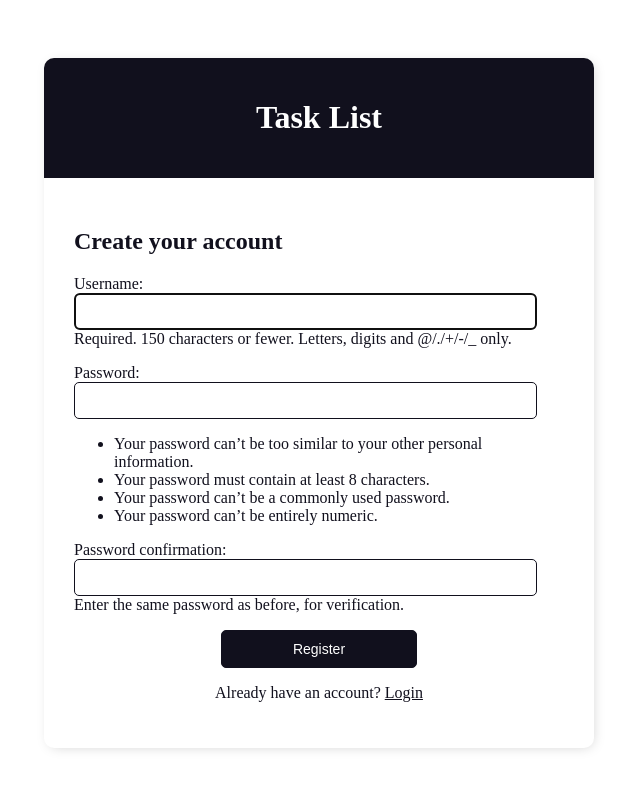
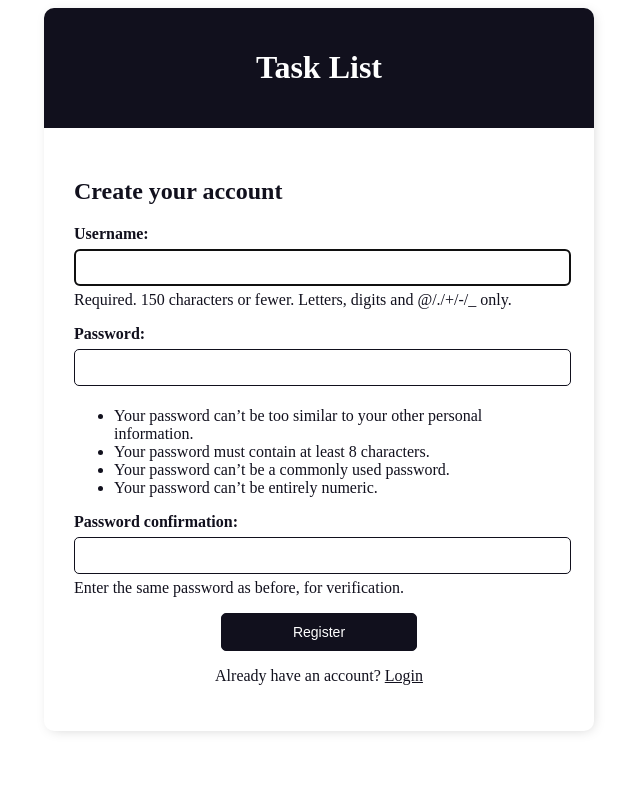
Before and after one commit to sudoc0ff33/todo_list, a Django app: page /register/ in a window 1280 px wide. Shown: the whole page, without its empty margins (321-961 px from the left). Run offline with Django 4.2, Linux system fonts and the light colour scheme.

Commit message:
Update main

```diff
--- a/base/templates/base/main.html
+++ b/base/templates/base/main.html
@@ -4,20 +4,42 @@
     <head>
         <meta charset="utf-8">
         <meta http-equiv="X-UA-Compatible" content="IE=edge">
-        <title>To Do List</title>
+        <title>Task List</title>
         <meta name="description" content="">
         <meta name="viewport" content="width=device-width, initial-scale=1">
+
 
         <link rel="preconnect" href="https://fonts.gstatic.com" crossorigin>
         <link href="https://fonts.googleapis.com/css2?family=Nunito:wght@200&display=swap" rel="stylesheet">
 
         <style>
-            body{
+            body {
                 background-color: #fff;
                 font-family: 'Times New Roman', Times, serif;
-                padding-top: 50px;
+                padding-top: 0px;
+              }
 
-            }
+              /* Responsive styles for different screen sizes */
+              /* Adjust these media queries and styles as per your app's design requirements */
+
+              /* Small devices (e.g., smartphones) */
+              @media only screen and (max-width: 767px) {
+                /* Adjust the styles for small devices */
+                /* For example, reduce font sizes, adjust margins/paddings, etc. */
+              }
+
+              /* Medium devices (e.g., tablets) */
+              @media only screen and (min-width: 768px) and (max-width: 1023px) {
+                /* Adjust the styles for medium devices */
+                /* For example, change the layout, adjust column widths, etc. */
+              }
+
+              /* Large devices (e.g., desktops) */
+              @media only screen and (min-width: 1024px) {
+                /* Adjust the styles for large devices */
+                /* For example, increase font sizes, adjust container widths, etc. */
+              }
+
 
 
             h1,
@@ -55,7 +77,37 @@
                 padding: 20px;
                 border-radius: 10px 10px 0 0;
                 background: linear-gradient(90deg, #11101D, #11101D, 43%, #11101D 100%);
+
             }
+
+            .logout-button {
+                display: inline-block;
+                background-color: #f44336;
+                color: white;
+                padding: 10px 20px;
+                text-decoration: none;
+                border-radius: 4px;
+            }
+
+            .logout-button:hover {
+                background-color: #d32f2f;
+            }
+            .logout-container {
+                display: flex;
+                align-items: center;
+              }
+
+              .logout-container .logout-button {
+                display: flex;
+                align-items: center;
+                color: #fff;
+                text-decoration: none;
+              }
+
+              .logout-container .logout-icon {
+                margin-right: 5px;
+              }
+
 
             .header-bar {
                 display: flex;
@@ -172,6 +224,59 @@
                 Times New Roman', Times, serif;
 
             }
+
+            {% comment %} .card-body {
+                display: flex;
+                flex-direction: column;
+                align-items: center;
+                padding: 20px;
+                }
+
+                .card-body h2 {
+                font-size: 24px;
+                margin-bottom: 20px;
+                }
+
+                .card-body form {
+                display: flex;
+                flex-direction: column;
+                align-items: ;
+                width: 300px;
+                }
+
+                .card-body label {
+                font-weight: bold;
+                }
+
+                .card-body input[type="text"],
+                .card-body input[type="password"] {
+                padding: 10px;
+                margin-bottom: 10px;
+                width: 100%;
+                }
+
+                .card-body input[type="submit"] {
+                padding: 10px 20px;
+                background-color: #337ab7;
+                color: #fff;
+                border: none;
+                border-radius: 5px;
+                cursor: pointer;
+                } {% endcomment %}
+
+                .card-body input[type="text"],
+                .card-body input[type="password"] {
+                padding: 10px;
+                margin-bottom: 5px;
+                width: 97%;
+                }
+                .card-body label {
+                    font-weight: bold;
+                    margin-bottom: 6px;
+                    }
+                .card-body input[type="submit"]:hover {
+                background-color: #212033;
+                }
             .button.center {
                 display: block;
                 margin: 0 auto;
```
Also changed, not shown: 1 other file.
